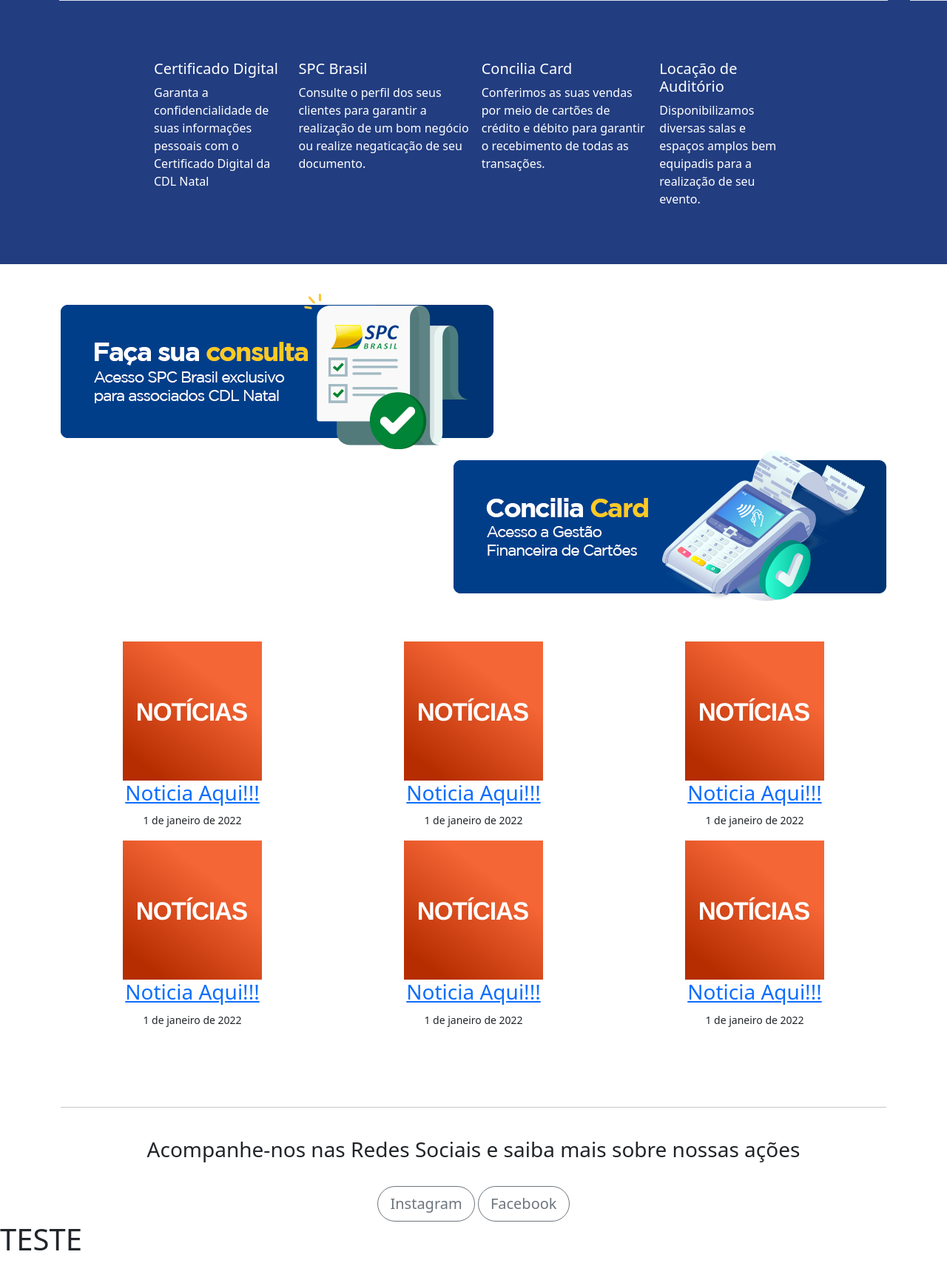
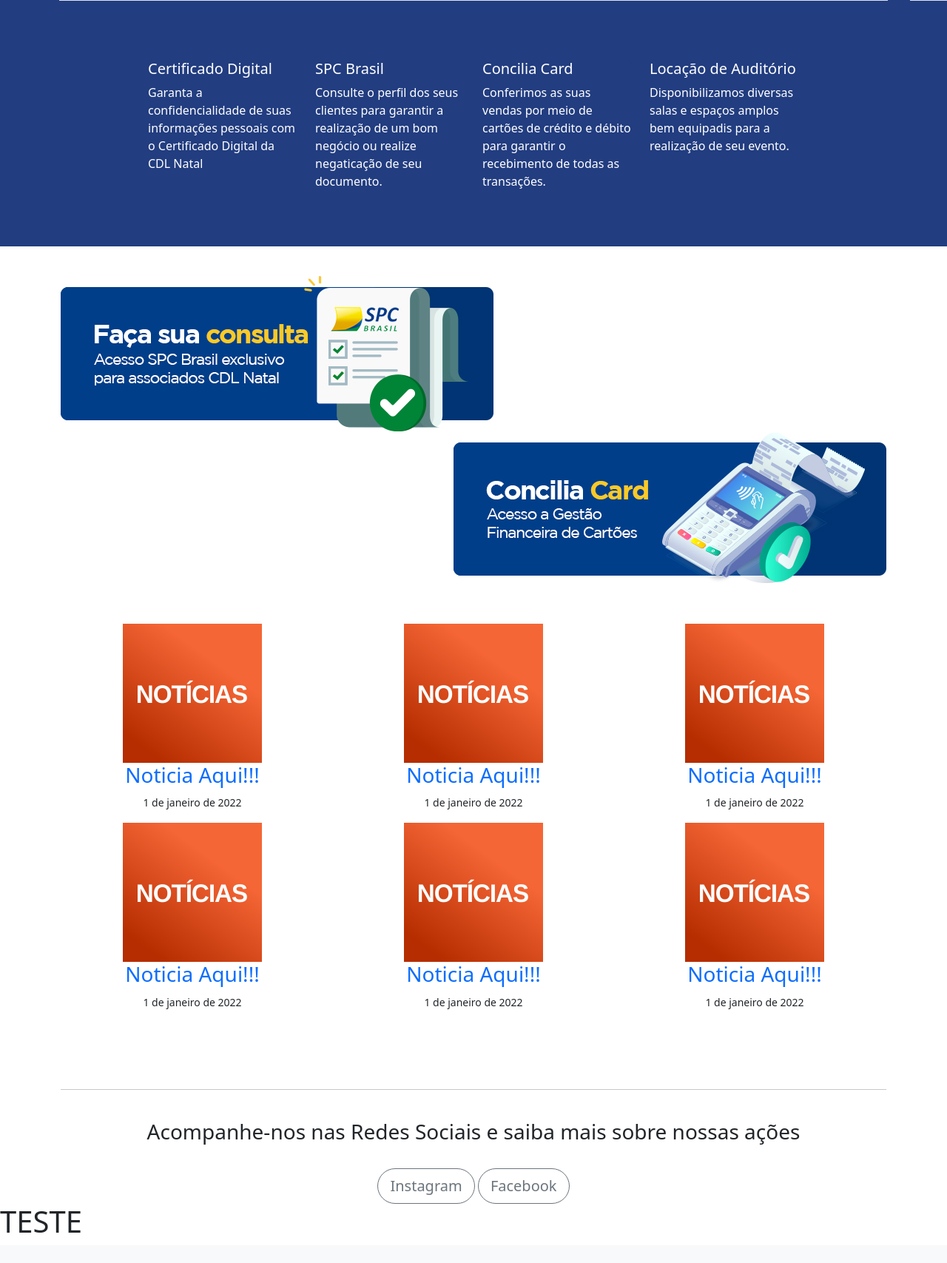
Before and after one commit to arttiko/portfolio, a PHP site: page / in a window 1280 px wide. Shown: the part 512-2219 px from the top of the page at 74% size. After the commit the page ends 2178 px from the top, so only its background shows below. Run offline with PHP 8.4, Linux system fonts and the light colour scheme; some libraries are stand-ins or nearby versions.

Commit message:
personalisação
personalização dos textos, dos classes e do css

```diff
--- a/assets/css/style.css
+++ b/assets/css/style.css
@@ -24,8 +24,9 @@
 
 .acesso{
 	color: white;
-	text-decoration: none;
 	margin-bottom: 10px;
+	background: #223D80;
+	border: 0;
 }
 
 .acesso:hover{
@@ -47,17 +48,6 @@
    transform: scale(1.1);
 }
 
-.btn-bd-primary {
-  --bs-btn-font-weight: 600;
-  --bs-btn-color: var(--bs-white);
-  --bs-btn-bg: var(--bd-violet);
-  --bs-btn-border-color: var(--bd-violet);
-  --bs-btn-border-radius: .5rem;
-  --bs-btn-hover-color: var(--bs-white);
-  --bs-btn-hover-bg: #{shade-color($bd-violet, 10%)};
-  --bs-btn-hover-border-color: #{shade-color($bd-violet, 10%)};
-  --bs-btn-focus-shadow-rgb: var(--bd-violet-rgb);
-  --bs-btn-active-color: var(--bs-btn-hover-color);
-  --bs-btn-active-bg: #{shade-color($bd-violet, 20%)};
-  --bs-btn-active-border-color: #{shade-color($bd-violet, 20%)};
+.texto-link{
+	text-decoration: none;
 }
--- a/index.html
+++ b/index.html
@@ -117,24 +117,34 @@
 	</section>
 
 	<!-- Acesso -->
-	<div id="caixa-acesso" class="d-inline-flex">
-		<a href="#" class="acesso"><div class="px-2 animate__animated animate__fadeInUp">
+	<section id="caixa-acesso">
+		<div  class="row">
+			<div class="col-md-3 animate__animated animate__fadeInUp"><a href="#" class="texto-link">
+				<div class="card h-100 acesso">
 					<h5>Certificado Digital</h5>
 					<p>Garanta a confidencialidade de suas informações pessoais com o Certificado Digital da CDL Natal</p>
 				</div></a>
-		<a href="#" class="acesso"><div class="px-2 animate__animated animate__fadeInUp">
+			</div>
+			<div class="col-md-3 animate__animated animate__fadeInUp"><a href="#" class="texto-link">
+				<div class="card h-100 acesso">
 					<h5>SPC Brasil</h5>
 					<p>Consulte o perfil dos seus clientes para garantir a realização de um bom negócio ou realize negaticação de seu documento.</p>
 				</div></a>
-		<a href="#" class="acesso"><div class="px-2 animate__animated animate__fadeInUp">
+			</div>
+			<div class="col-md-3 animate__animated animate__fadeInUp"><a href="#" class="texto-link">
+				<div class="card h-100 acesso">
 					<h5>Concilia Card</h5>
 					<p>Conferimos as suas vendas por meio de cartões de crédito e débito para garantir o recebimento de todas as transações.</p>
 				</div></a>
-		<a href="#" class="acesso"><div class="px-2 col-xs-6 animate__animated animate__fadeInUp">
+			</div>
+			<div class="col-md-3 animate__animated animate__fadeInUp"><a href="#" class="texto-link">
+				<div class="card h-100 acesso">
 					<h5>Locação de Auditório</h5>
 					<p>Disponibilizamos diversas salas e espaços amplos bem equipadis para a realização de seu evento.</p>
 				</div></a>
 			</div>
+		</div>
+	</section>
 
 	<!-- Cards -->
 	<div id="carta" class="container">
@@ -152,42 +162,42 @@
 		<div class="container text-center">
 			<div class="row row-cols-3">
 			<div class="col">
-				<a href="#">
+				<a href="#" class="texto-link">
 				<img class="img-noticia" src="assets/pic/noticia.png">
 				<h3>Noticia Aqui!!!</h3>
 				</a>
 				<p><small>1 de janeiro de 2022</small></p>
 			</div>
 			<div class="col">
-				<a href="#">
+				<a href="#" class="texto-link">
 				<img class="img-noticia" src="assets/pic/noticia.png">
 				<h3>Noticia Aqui!!!</h3>
 				</a>
 				<p><small>1 de janeiro de 2022</small></p>
 			</div>
 			<div class="col">
-				<a href="#">
+				<a href="#" class="texto-link">
 				<img class="img-noticia" src="assets/pic/noticia.png">
 				<h3>Noticia Aqui!!!</h3>
 				</a>
 				<p><small>1 de janeiro de 2022</small></p>
 			</div>
 			<div class="col">
-				<a href="#">
+				<a href="#" class="texto-link">
 				<img class="img-noticia" src="assets/pic/noticia.png">
 				<h3>Noticia Aqui!!!</h3>
 				</a>
 				<p><small>1 de janeiro de 2022</small></p>
 			</div>
 			<div class="col">
-				<a href="#">
+				<a href="#" class="texto-link">
 				<img class="img-noticia" src="assets/pic/noticia.png">
 				<h3>Noticia Aqui!!!</h3>
 				</a>
 				<p><small>1 de janeiro de 2022</small></p>
 			</div>
 			<div class="col">
-				<a href="#">
+				<a href="#" class="texto-link">
 				<img class="img-noticia" src="assets/pic/noticia.png">
 				<h3>Noticia Aqui!!!</h3>
 				</a>
```
Lines whose indentation alone changed are shown as unchanged.
